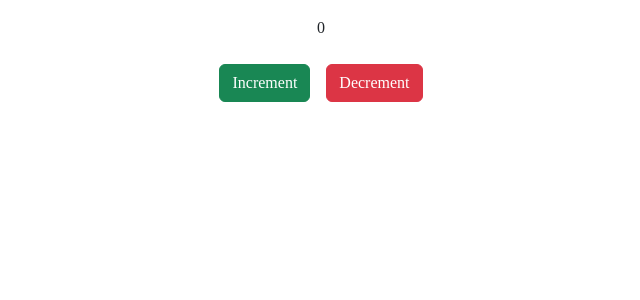
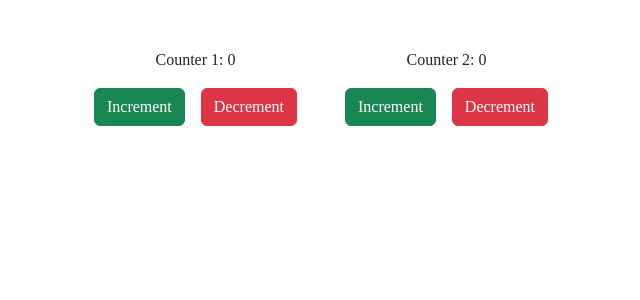
Before and after one commit to mern-trainer/Risin-Batch-ReactJS, a React (Vite) app: page / in a window 1280 px wide. Shown: the top 300 px of the page, without its empty margins (319-959 px from the left). Built offline with nearby package versions, Linux system fonts and the light colour scheme; a web font is replaced by a local one.

Commit message:
state: multiple counter update

```diff
--- a/src/Pages/states.jsx
+++ b/src/Pages/states.jsx
@@ -15,13 +15,37 @@ import { useState } from "react"
 
 const States = () => {
 
-    const [counter, setCounter] = useState(0)
+    const [counter, setCounter] = useState({ counter1: 0, counter2: 0 })
 
-    return <div className="d-flex justify-content-center flex-column mt-3 gap-4 align-items-center">
-        <div>{counter}</div>
-        <div className="d-flex gap-3">
-            <button className="btn btn-success" onClick={() => setCounter(counter + 1)}>Increment</button>
-            <button className="btn btn-danger" onClick={() => setCounter(counter - 1)}>Decrement</button>
+    const handleStateUpdate = (type) => {
+        if(type == "increment1"){
+            setCounter({ ...counter, counter1: counter.counter1 + 1 });
+        }
+        if(type == "decrement1"){
+            setCounter({ ...counter, counter1: counter.counter1 - 1 });
+        }
+        if(type == "increment2"){
+            setCounter({ ...counter, counter2: counter.counter2 + 1 });
+        }
+        if(type == "decrement2"){
+            setCounter({ ...counter, counter2: counter.counter2 - 1 });
+        }
+    }
+
+    return <div className="d-flex gap-5 mt-5 justify-content-center">
+        <div className="d-flex flex-column gap-3 align-items-center">
+            <div>Counter 1: {counter.counter1}</div>
+            <div className="d-flex gap-3">
+                <button className="btn btn-success" onClick={() => handleStateUpdate("increment1")}>Increment</button>
+                <button className="btn btn-danger" onClick={() => handleStateUpdate("decrement1")}>Decrement</button>
+            </div>
+        </div>
+        <div className="d-flex flex-column gap-3 align-items-center">
+            <div>Counter 2: {counter.counter2}</div>
+            <div className="d-flex gap-3">
+                <button className="btn btn-success" onClick={() => handleStateUpdate("increment2")}>Increment</button>
+                <button className="btn btn-danger" onClick={() => handleStateUpdate("decrement2")}>Decrement</button>
+            </div>
         </div>
     </div>
 }
```
